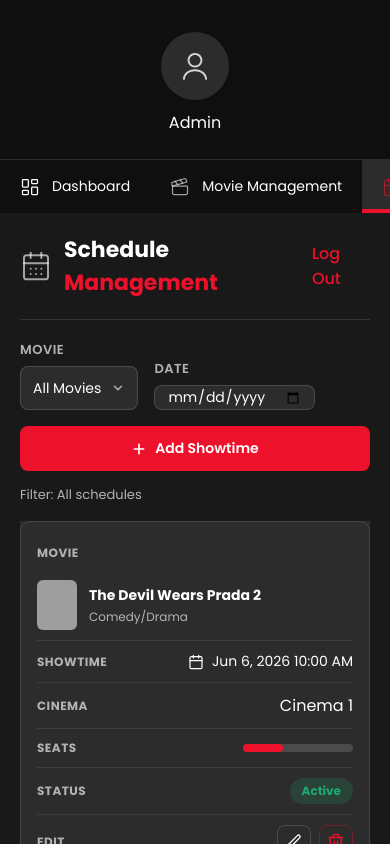
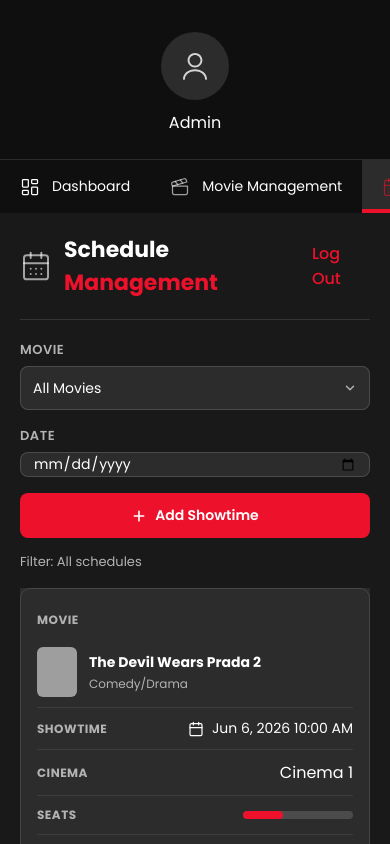
Before and after one commit to Celestia-coder/filmvault, a React app in the folder frontend/: page /admin/schedule in a window 390 px wide. Shown: the top 844 px of the page. Built offline with nearby package versions, Linux system fonts and the light colour scheme; grey boxes are pictures that could not be loaded; the HTML template or start-up script is replaced by a standard one.

Commit message:
fixed mobile responsiveness

```diff
--- a/frontend/src/styles/ScheduleManagement.css
+++ b/frontend/src/styles/ScheduleManagement.css
@@ -674,6 +674,12 @@
 		font-size: 22px;
 	}
 
+	/* Movie/Date share a row on desktop; stack them full-width on mobile so
+	   movie titles have room instead of truncating in a half-width field. */
+	.filter-field {
+		width: 100%;
+	}
+
 	.filter-field input,
 	.dropdown {
 		min-width: 0;
```
